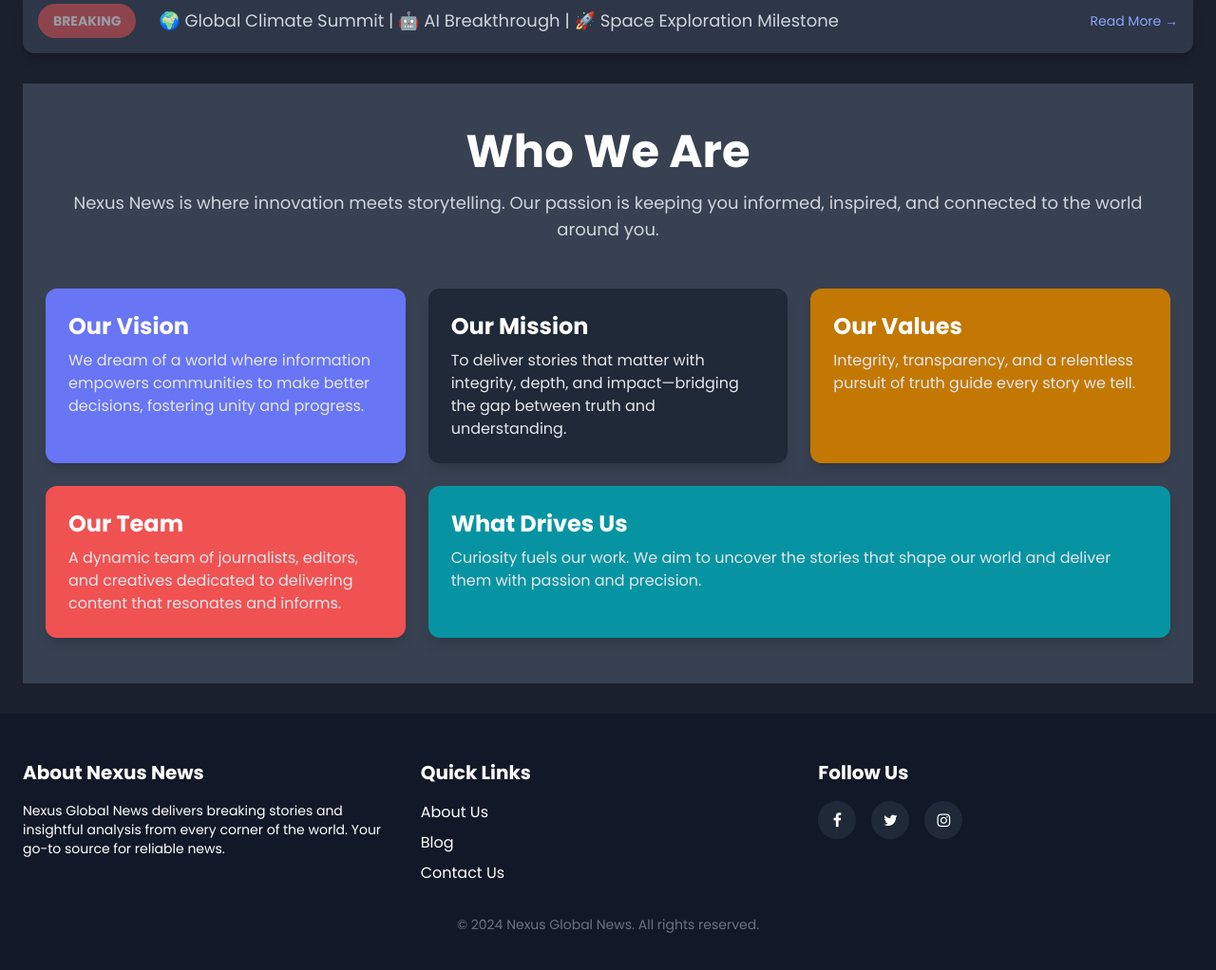
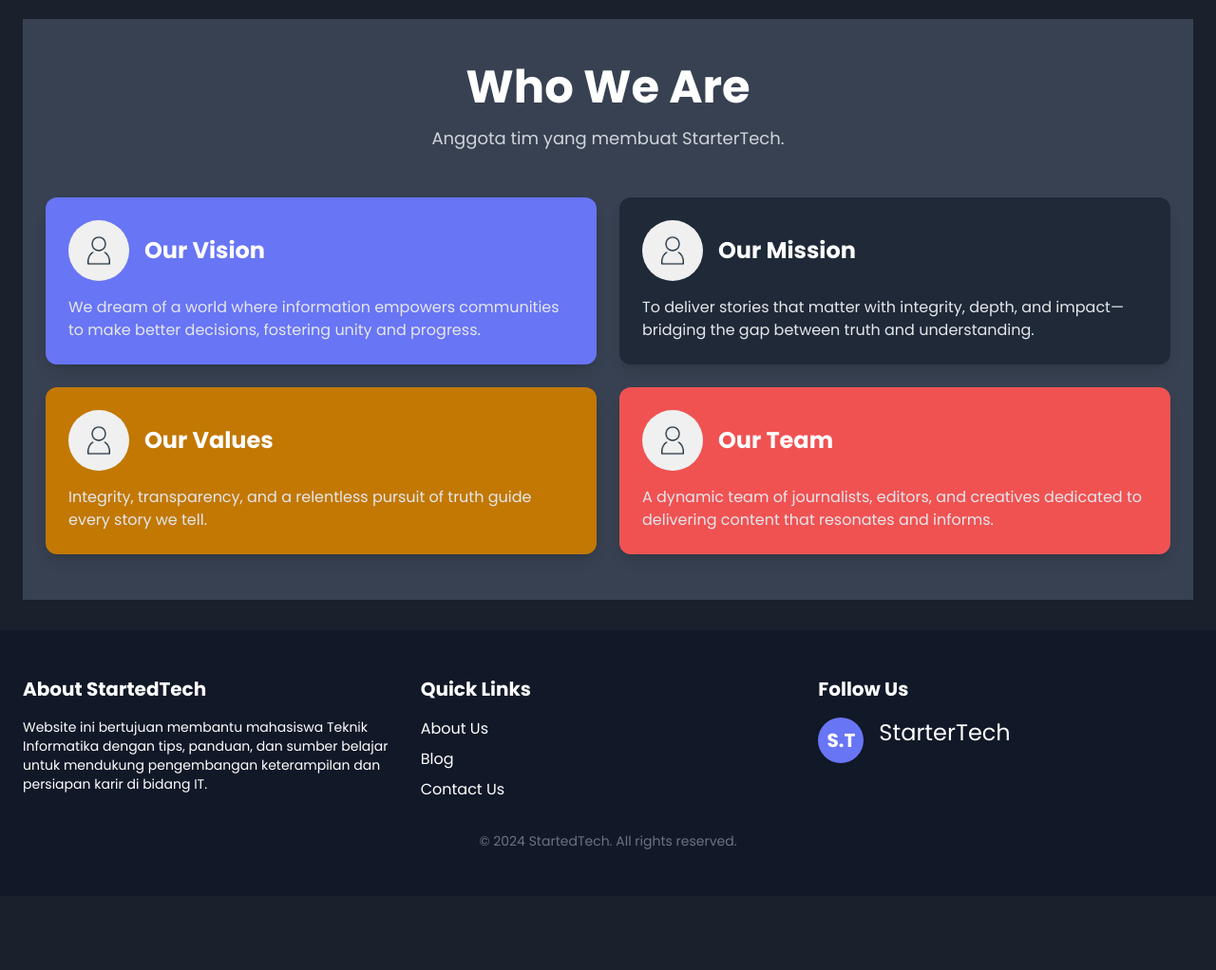
Before and after one commit to Farrelmaahira/tugas, a website: page pages/about-us.html in a window 1280 px wide. Shown: the part 156-1178 px from the top of the page at 95% size. After the commit the page ends 1100 px from the top, so only its background shows below. Drawn offline with Linux system fonts and the light colour scheme.

Commit message:
progress about us

```diff
--- a/pages/about-us.html
+++ b/pages/about-us.html
@@ -36,7 +36,7 @@
     <div class="absolute top-4 right-6">
       <button
         id="themeToggle"
-        class="bg-primary-dark dark:bg-indigo-300 text-white dark:text-gray-800 px-4 py-2 rounded-full hover:shadow-lg transition"
+        class="bg-primary-dark dark:bg-indigo-300 text-white dark:text-gray-800 md:hidden hidden px-4 py-2 rounded-full hover:shadow-lg transition"
       >
       </button>
     </div>
@@ -130,82 +130,79 @@
       </nav>
     </header>
 
-      <div
-        class="bg-secondary-dark dark:bg-secondary-light rounded-xl p-4 mb-8 flex items-center overflow-hidden shadow-lg my-8"
-      >
-        <span
-          class="bg-red-500 text-white px-4 py-2 rounded-full mr-6 text-sm font-bold animate-pulse"
-        >
-          BREAKING
-        </span>
-        <div class="flex-grow overflow-hidden relative">
-          <div class="animate-marquee whitespace-nowrap">
-            <a
-              href="single-blog.html"
-              class="text-lg text-gray-300 dark:text-gray-700 hover:text-indigo-400 transition"
-            >
-              🌍 Global Climate Summit | 🤖 AI Breakthrough | 🚀 Space
-              Exploration Milestone
-            </a>
-          </div>
-        </div>
-        <a
-          href="single-blog.html"
-          class="ml-6 text-sm text-indigo-400 hover:text-indigo-600 transition"
-        >
-          Read More →
-        </a>
-      </div>
+    <div class="h-16"></div>
 
     <section class="bg-gray-700 dark:bg-primary-light py-12">
       <div class="container mx-auto px-6">
         <div class="text-center mb-12">
           <h2 class="text-5xl font-extrabold text-white dark:text-gray-900 mb-4">Who We Are</h2>
           <p class="text-lg text-gray-300 dark:text-gray-700">
-              Nexus News is where innovation meets storytelling. Our passion is keeping
-              you informed, inspired, and connected to the world around you.
+            Anggota tim yang membuat StarterTech.
           </p>
         </div>
         <!-- Masonry Grid -->
-          <div class="grid grid-cols-1 sm:grid-cols-2 lg:grid-cols-3 gap-6">
-            <!-- Card 1 -->
-            <div class="bg-indigo-500 dark:bg-indigo-400 p-6 rounded-xl shadow-lg">
-              <h3 class="text-2xl font-bold text-white dark:text-gray-900 mb-2">Our Vision</h3>
-              <p class="text-gray-200 dark:text-gray-800">
+        <div class="grid grid-cols-1 sm:grid-cols-2 lg:grid-cols-2 gap-6">
+          <!-- Card 1: Vision -->
+          <div class="bg-indigo-500 dark:bg-indigo-400 p-6 rounded-xl shadow-lg flex flex-col">
+            <div class="flex items-center mb-4">
+              <img
+                src="../assets/images/avatar.jpg"
+                alt="Vision Icon"
+                class="w-16 h-16 rounded-full mr-4 object-cover"
+              />
+              <h3 class="text-2xl font-bold text-white dark:text-gray-900">Our Vision</h3>
+            </div>
+            <p class="text-gray-200 dark:text-gray-800 flex-grow">
               We dream of a world where information empowers communities to make
               better decisions, fostering unity and progress.
             </p>
           </div>
-            <!-- Card 2 -->
-            <div class="bg-gray-800 dark:bg-gray-300 p-6 rounded-xl shadow-lg">
-              <h3 class="text-2xl font-bold text-white dark:text-gray-900 mb-2">Our Mission</h3>
-              <p class="text-gray-200 dark:text-gray-800">
+
+          <!-- Card 2: Mission -->
+          <div class="bg-gray-800 dark:bg-gray-300 p-6 rounded-xl shadow-lg flex flex-col">
+            <div class="flex items-center mb-4">
+              <img
+                src="../assets/images/avatar.jpg"
+                alt="Mission Icon"
+                class="w-16 h-16 rounded-full mr-4 object-cover"
+              />
+              <h3 class="text-2xl font-bold text-white dark:text-gray-900">Our Mission</h3>
+            </div>
+            <p class="text-gray-200 dark:text-gray-800 flex-grow">
               To deliver stories that matter with integrity, depth, and impact—bridging
               the gap between truth and understanding.
             </p>
           </div>
-            <!-- Card 3 -->
-            <div class="bg-yellow-500 dark:bg-yellow-400 p-6 rounded-xl shadow-lg">
-              <h3 class="text-2xl font-bold text-white dark:text-gray-900 mb-2">Our Values</h3>
-              <p class="text-gray-200 dark:text-gray-800">
+
+          <!-- Card 3: Values -->
+          <div class="bg-yellow-500 dark:bg-yellow-400 p-6 rounded-xl shadow-lg flex flex-col">
+            <div class="flex items-center mb-4">
+              <img
+                src="../assets/images/avatar.jpg"
+                alt="Values Icon"
+                class="w-16 h-16 rounded-full mr-4 object-cover"
+              />
+              <h3 class="text-2xl font-bold text-white dark:text-gray-900">Our Values</h3>
+            </div>
+            <p class="text-gray-200 dark:text-gray-800 flex-grow">
               Integrity, transparency, and a relentless pursuit of truth guide every
               story we tell.
             </p>
           </div>
-            <!-- Card 4 -->
-            <div class="bg-red-500 dark:bg-red-400 p-6 rounded-xl shadow-lg sm:col-span-2 lg:col-span-1">
-              <h3 class="text-2xl font-bold text-white dark:text-gray-900 mb-2">Our Team</h3>
-              <p class="text-gray-200 dark:text-gray-800">
+
+          <!-- Card 4: Team -->
+          <div class="bg-red-500 dark:bg-red-400 p-6 rounded-xl shadow-lg sm:col-span-2 lg:col-span-1 flex flex-col">
+            <div class="flex items-center mb-4">
+              <img
+                src="../assets/images/avatar.jpg"
+                alt="Team Icon"
+                class="w-16 h-16 rounded-full mr-4 object-cover"
+              />
+              <h3 class="text-2xl font-bold text-white dark:text-gray-900">Our Team</h3>
+            </div>
+            <p class="text-gray-200 dark:text-gray-800 flex-grow">
               A dynamic team of journalists, editors, and creatives dedicated to
               delivering content that resonates and informs.
-              </p>
-            </div>
-            <!-- Card 5 -->
-            <div class="bg-teal-500 dark:bg-teal-400 p-6 rounded-xl shadow-lg lg:col-span-2">
-              <h3 class="text-2xl font-bold text-white dark:text-gray-900 mb-2">What Drives Us</h3>
-              <p class="text-gray-200 dark:text-gray-800">
-                Curiosity fuels our work. We aim to uncover the stories that shape our
-                world and deliver them with passion and precision.
             </p>
           </div>
         </div>
@@ -217,13 +214,13 @@
         <footer
         class="bg-gray-900 dark:bg-gray-800 py-12 text-white dark:text-gray-300"
       >
-      <div class="container mx-auto px-6 grid grid-cols-3 gap-6">
+        <div class="container  mx-auto px-6 grid grid-cols-3 gap-6">
           <!-- About -->
           <div>
-          <h3 class="text-xl font-bold mb-4">About Nexus News</h3>
+            <h3 class="text-xl font-bold mb-4">About StartedTech</h3>
             <p class="text-sm">
-            Nexus Global News delivers breaking stories and insightful analysis
-            from every corner of the world. Your go-to source for reliable news.
+              Website ini bertujuan membantu mahasiswa Teknik Informatika dengan tips, panduan, dan sumber belajar
+              untuk mendukung pengembangan keterampilan dan persiapan karir di bidang IT.
             </p>
           </div>
           <!-- Quick Links -->
@@ -232,52 +229,43 @@
             <ul class="space-y-2">
               <li>
                 <a
-                href="pages/about-us.html"
+                  href="about-us.html"
                   class="hover:text-indigo-400 transition"
                   >About Us</a
                 >
               </li>
               <li>
-              <a href="pages/blog.html" class="hover:text-indigo-400 transition"
+                <a href="blog.html" class="hover:text-indigo-400 transition"
                   >Blog</a
                 >
               </li>
               <li>
                 <a
-                href="pages/contact.html"
+                  href="contact.html"
                   class="hover:text-indigo-400 transition"
                   >Contact Us</a
                 >
               </li>
             </ul>
           </div>
-        <!-- Social Media -->
           <div>
             <h3 class="text-xl font-bold mb-4">Follow Us</h3>
             <div class="sm:flex sm:space-x-4 space-y-4 sm:space-y-0">
-              <a
-                href="#"
-                class="w-10 h-10 flex items-center justify-center bg-gray-800 text-white rounded-full hover:bg-indigo-500 transition"
+              <div
+            class="w-12 h-12 bg-indigo-500 dark:bg-indigo-600 rounded-full flex items-center justify-center"
           >
-                <i class="fa fa-facebook-f text-xl"></i>
-              </a>
-              <a
-                href="#"
-                class="w-10 h-10 flex items-center justify-center bg-gray-800 text-white rounded-full hover:bg-indigo-500 transition"
+            <span class="text-xl font-bold">S.T</span>
+          </div>
+          <div class="mt-96">
+            <a href="../index.html" class="hover:text-indigo-400 transition text-2xl"
+                    >StarterTech</a
                   >
-                <i class="fa fa-twitter text-lg"></i>
-              </a>
-              <a
-                href="#"
-                class="w-10 h-10 flex items-center justify-center bg-gray-800 text-white rounded-full hover:bg-indigo-500 transition"
-              >
-                <i class="fa fa-instagram text-lg"></i>
-              </a>
+          </div>
             </div>
           </div>
         </div>
         <div class="text-center mt-8 text-sm text-gray-500">
-        © 2024 Nexus Global News. All rights reserved.
+          © 2024 StartedTech. All rights reserved.
         </div>
       </footer>
     <script>
```
Also changed, not shown: pages/contact.html (+4 -4 lines), assets/images/avatar.jpg (added), src/output.css. Lines whose indentation alone changed are shown as unchanged.
